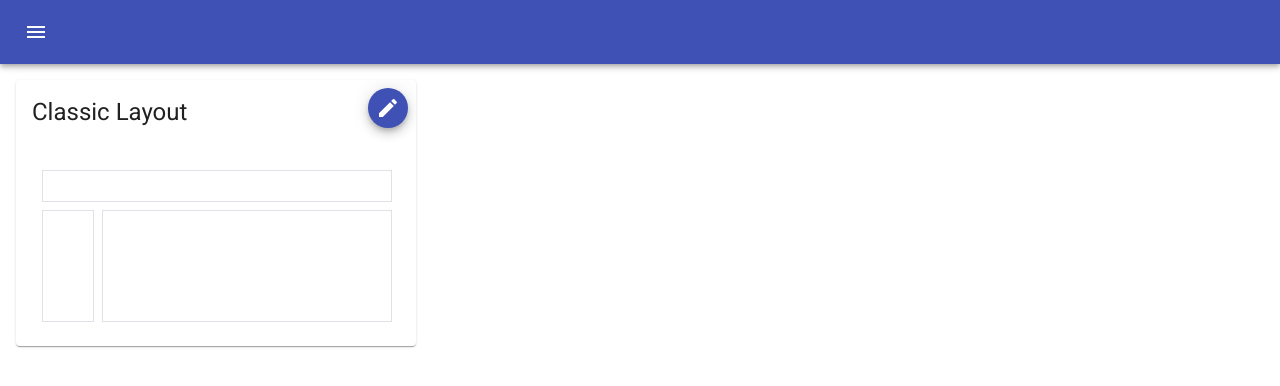
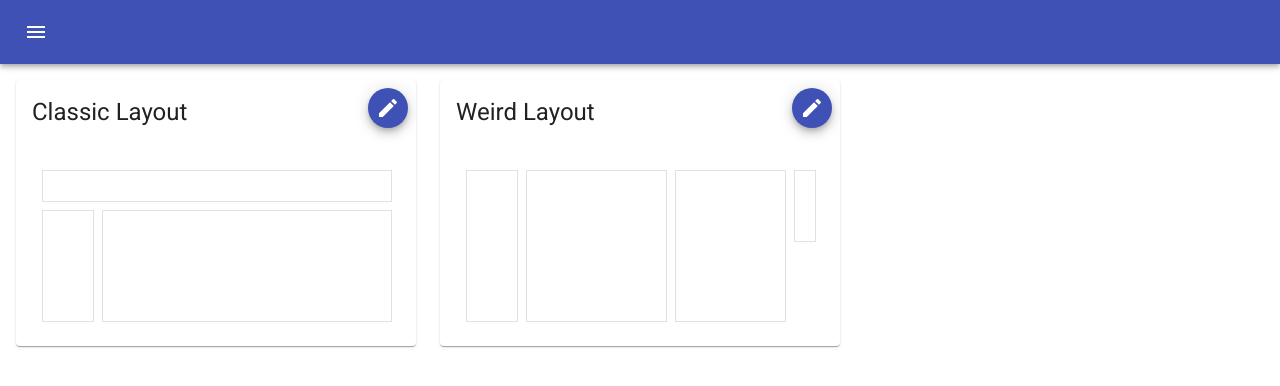
Before and after one commit to romanro/dnd-layout, a React (Create React App) app: page /#/ in a window 1280 px wide. Shown: the top 386 px of the page. Built offline with nearby package versions, Linux system fonts and the light colour scheme.

Commit message:
second layout added

```diff
--- a/src/_data/mock.layouts.data.ts
+++ b/src/_data/mock.layouts.data.ts
@@ -9,5 +9,15 @@ export const MOCK_LAYOUTS: Array<ILayout> = [
             { i: 'aside', x: 0, y: 1, w: 2, h: 3, static: true },
             { i: 'article', x: 2, y: 1, w: 10, h: 3, static: true }
         ]
+    },
+    {
+        id: 'weird',
+        name: 'Weird Layout',
+        elements: [
+            { i: 'aside', x: 0, y: 0, w: 2, h: 4, static: true },
+            { i: 'article', x: 2, y: 0, w: 5, h: 4, static: true },
+            { i: 'article2', x: 7, y: 0, w: 4, h: 4, static: true },
+            { i: 'aside2', x: 11, y: 0, w: 1, h: 2, static: true },
+        ]
     }
 ];
--- a/src/layouts/Layout.tsx
+++ b/src/layouts/Layout.tsx
@@ -13,10 +13,19 @@ export class Layout extends Component<ILayoutProps, any> {
   };
 
   componentDidMount() {
+    this.updateContainerWidth();
+    window.addEventListener('resize', this.updateContainerWidth);
+  }
+
+  componentWillUnmount() {
+    window.removeEventListener('resize', this.updateContainerWidth);
+  }
+
+  updateContainerWidth = () => {
     this.setState({
       width: this.container.offsetWidth,
     });
-  }
+  };
 
   onDragOver(event: any) {
     this.setState({ draggingOver: true });
--- a/src/pages/LayoutsPage.tsx
+++ b/src/pages/LayoutsPage.tsx
@@ -16,8 +16,8 @@ export const LayoutsPage = () => {
   return (
     <div className="grid-container">
       <Grid container spacing={3}>
-        <Grid item xs={12} sm={6} lg={4}>
-          {layouts.map((layout, index) => (
+        {layouts.map((layout, index) => (
+          <Grid item xs={12} sm={6} lg={4}>
             <Card key={index} className="grid-item">
               <CardHeader title={layout.name} />
               <CardContent>
@@ -31,8 +31,8 @@ export const LayoutsPage = () => {
                 </Link>
               </CardActions>
             </Card>
-          ))}
-        </Grid>
+          </Grid>
+        ))}
       </Grid>
     </div>
   );
```
